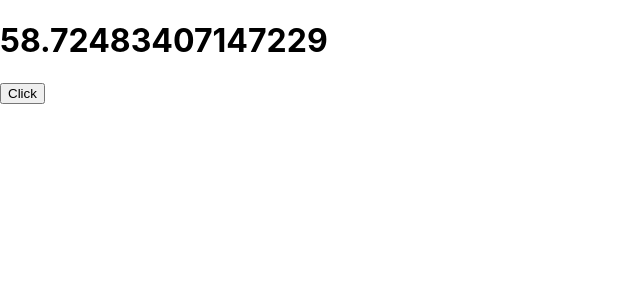
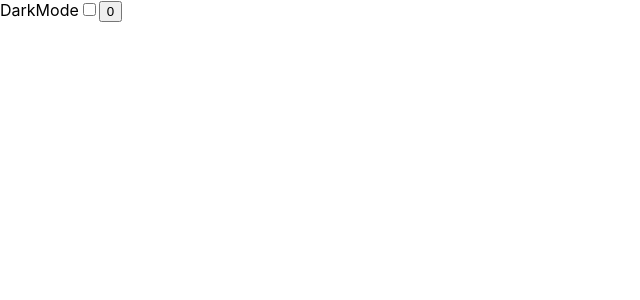
Before and after one commit to harsh007fc/Hooks_In_React, a React (Create React App) app: page / in a window 1280 px wide. Shown: the top 300 px of the page, without its empty margins (0-640 px from the left). Built offline with nearby package versions, Linux system fonts and the light colour scheme.

Commit message:
filled array variation of hook done

```diff
--- a/src/App.js
+++ b/src/App.js
@@ -2,6 +2,7 @@
 import Us from "./UseState/Us";
 import Ue1 from "./UseEffect/Ue1";
 import Ue2 from "./UseEffect/Ue2";
+import Ue3 from "./UseEffect/Ue3";
 import Infinite from "./UseEffect/Infinite";
 function App() {
   return (
@@ -10,7 +11,8 @@ function App() {
     {/* <Us/> */}
     {/* <Ue1/> */}
     {/* <Ue2></Ue2> */}
-    <Infinite></Infinite>
+    {/* <Infinite></Infinite> */}
+    <Ue3></Ue3>
     </>
   );
 }
--- /dev/null
+++ b/src/UseEffect/Ue3.css
@@ -0,0 +1,10 @@
+.view{
+    height: 100vh;
+    width: 100vw;
+}
+.dark-mode{
+    background-color: #333;
+}
+.light-mode{
+    background-color: #fff;
+}
--- /dev/null
+++ b/src/UseEffect/Ue3.js
@@ -0,0 +1,22 @@
+import React,{useEffect,useState} from 'react'
+
+import  './Ue3.css'
+function Ue3() {
+    console.log('render');
+    let [count,setCount] = useState(0);
+    let [darkMode,setDarkMode] = useState(false);
+    useEffect(()=>{
+        console.log('useEffect');
+        document.title = `Clicked ${count} times`;
+    },[count])//array mein count pass kr fiya ab yeh useeffect tbhi chalga jb   count change hoga nhi toh nhi chalega
+    return (
+        //conditional in class
+        <div className={darkMode ? 'view dark-mode' : 'view light-mode'}>
+            <label>DarkMode</label>
+            <input type="checkbox" checked={darkMode} onChange={()=>{setDarkMode(!darkMode)}} />
+            <button onClick={()=>{setCount(count+1)}}>{count}</button>
+        </div>
+    )
+}
+
+export default Ue3
```
